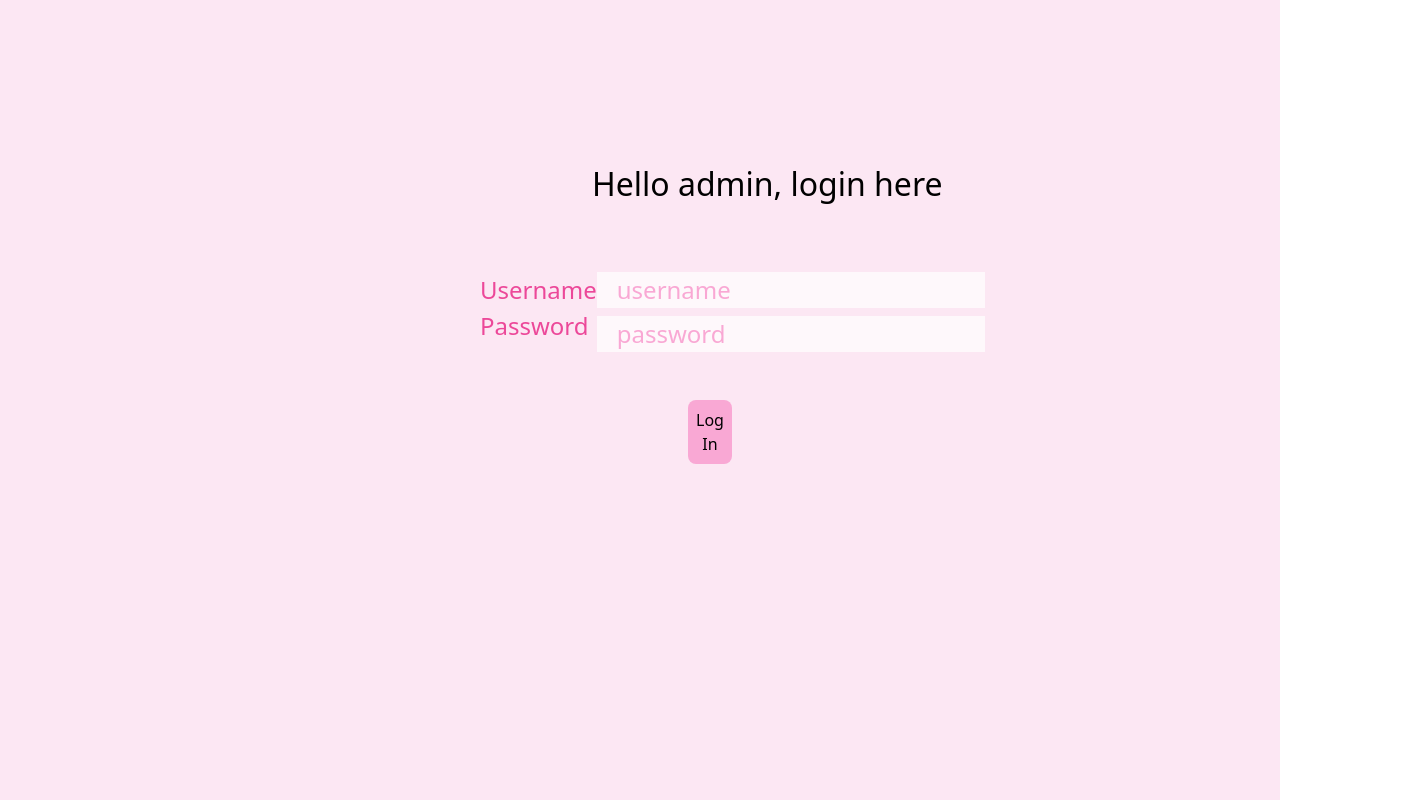
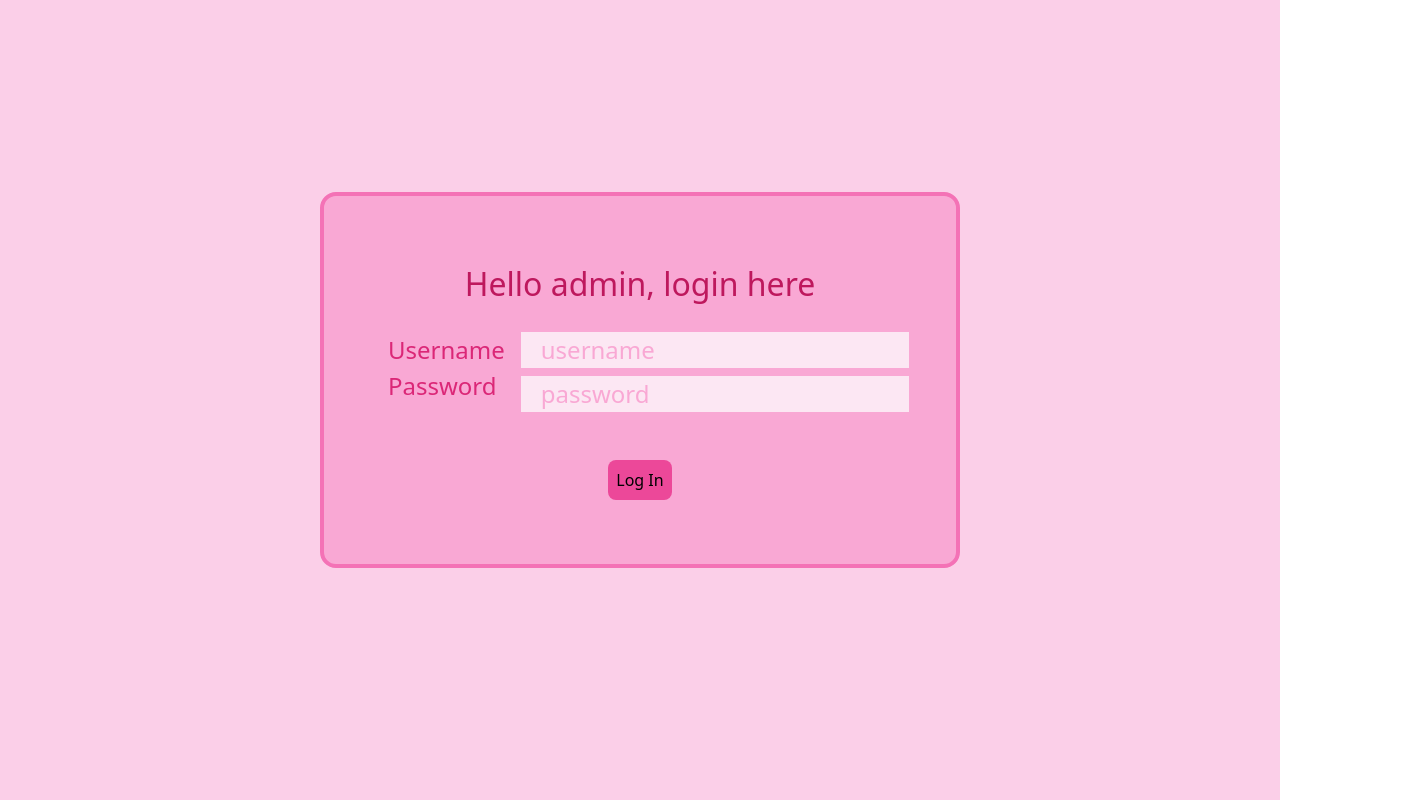
Before and after one commit to pradeepmondal/RestuarantWebapp, a Next.js app in the folder app/: page /admin in a window 1280 px wide. Shown: the whole page, 1420 px wide, since content can reach past the window. Built offline with nearby package versions, Linux system fonts and the light colour scheme.

Commit message:
added local auth token, sign in mech, 1 issue

```diff
--- /dev/null
+++ b/app/src/admComps/AdmLogin.jsx
@@ -0,0 +1,99 @@
+import { useState } from 'react'
+import axios from 'axios'
+
+
+
+
+export default function AdmLogin({fetchLog}) {
+
+    const [username, setUsername] = useState('')
+    const [password, setPassword] = useState('')
+
+
+
+
+
+
+    return  (
+
+    <div className='fixed bg-pink-200 w-screen h-[100vh]'>
+
+      <div className='flex flex-col m-[12rem] sm:m-[12rem] mx-[1rem] sm:mx-[20rem] p-[1rem] sm:p-[4rem] border-4 border-pink-400 bg-pink-300 rounded-[1rem]'>
+
+      <h1 className='flex flex-row justify-center   text-[2rem] text-pink-700'>Hello admin, login here</h1><br />
+
+  <div className='flex flex-row space-x-[0.1rem] sm:space-x-4'>
+
+      <div className='basis-1/2 text-[1.5rem] text-pink-600 space-y-4'>
+          <label>
+          Username
+          </label> <br />
+
+          <label>
+          Password
+          </label>
+      </div>
+
+      <div className='basis-1/2 text-[1.5rem] text-pink-500 space-y-2'>
+          <input onChange = {(e) => {setUsername(e.target.value)}} placeholder='username' className='bg-pink-100 placeholder-pink-300 px-5' /> <br />
+
+          <input onChange = {(e) => {setPassword(e.target.value)}} type='password' placeholder='password' className='bg-pink-100 placeholder-pink-300 px-5'>
+          </input>
+      </div>
+
+
+  </div>
+
+
+  <button
+  className='mx-auto mt-[3rem] bg-pink-500 max-w-fit p-2 rounded-[0.5rem]'
+  onClick={async(e) => {
+    console.log('button clicked');
+    try{
+
+      await axios.post("http://localhost:3001/api/admin/login", {username : username, password : password})
+      .then((res) => {
+        if(res.data.message === 'success'){
+            console.log(res.data);
+            fetchLog(res.data)
+        //   alert('Logged In Successfully')
+
+        }
+
+      })
+    }
+    catch(e){
+
+      console.log(e);
+
+    }
+
+  }}
+  >
+
+      Log In
+
+  </button>
+
+
+
+      </div>
+
+
+
+
+
+
+
+
+    </div>
+
+    )
+
+
+
+
+
+
+
+  }
--- /dev/null
+++ b/app/src/admComps/AdminBuilder.jsx
@@ -0,0 +1,70 @@
+'use client';
+
+import Image from 'next/image'
+import { Inter } from 'next/font/google'
+import { useState } from 'react'
+import axios from 'axios'
+import AdmLogin from '@/admComps/AdmLogin'
+import AdminDash from '@/admComps/AdminDash'
+import dynamic from 'next/dynamic';
+
+
+
+
+const AdminBuilder =  ( () => {
+
+  const [dataFromLogin, setDataFromLogin] = useState('');
+
+  const [tkn, setTkn] =  useState(((typeof window !== 'undefined') ? localStorage.getItem('authTkn') : null))
+
+  const handleDataFromLogin = (data) => {
+    setDataFromLogin(data);
+  }
+
+  const handleLogout = () => {
+    if(typeof window !== 'undefined'){
+        localStorage.removeItem('authTkn')
+        setTkn(null)
+    }
+  }
+
+
+
+
+
+  console.log(tkn);
+
+  return  (
+
+    <div>
+      {tkn !== null ? (
+        <AdminDash tkn = {tkn} data = {null} handleLogout = {handleLogout}/>
+
+    ) : (dataFromLogin.message !== 'success' )? (
+
+      <AdmLogin fetchLog={handleDataFromLogin} />):
+      <AdminDash data={dataFromLogin} tkn = {null} handleLogout = {handleLogout}/>
+
+    }
+
+
+    {/* <AdmLogin fetchLog={handleDataFromLogin} /> */}
+
+
+    </div>
+
+
+
+
+
+
+
+  )
+
+
+
+
+
+})
+
+export default AdminBuilder;
--- /dev/null
+++ b/app/src/admComps/AdminDash.jsx
@@ -0,0 +1,35 @@
+export default function AdmLogin({data, tkn, handleLogout}){
+
+    if((typeof window !== 'undefined') && (data === null)){
+
+        localStorage.setItem('authTkn', tkn)
+        data = {
+            username : 'username'
+        }
+
+    }
+
+    else if((typeof window !== 'undefined')){
+
+        localStorage.setItem('authTkn', data.token)
+
+
+    }
+
+
+
+    return (
+        <div className=" w-screen h-[100vh] bg-orange-100 " >
+            <h1 className="flex justify-center text-orange-500 text-2xl pt-[2rem]">
+            Hello  <span className="text-orange-600 px-2"> {data.username}</span>, welcome to your dashboard !!
+            </h1>
+
+            <button className="" onClick={()=> {
+                handleLogout();
+
+            }}>Log Out</button>
+        </div>
+    )
+
+
+}
--- a/app/src/pages/admin.js
+++ b/app/src/pages/admin.js
@@ -1,90 +1,26 @@
+'use client'
+
 import Image from 'next/image'
 import { Inter } from 'next/font/google'
 import { useState } from 'react'
 import axios from 'axios'
+import AdmLogin from '@/admComps/AdmLogin'
+import AdminDash from '@/admComps/AdminDash'
+import dynamic from 'next/dynamic';
 
-
-
-
-export default function Admin() {
-
-  const [username, setUsername] = useState('')
-  const [password, setPassword] = useState('')
+const AdminBuilder = dynamic(() => import("@/admComps/AdminBuilder"), {
+  ssr: false,
+}
+);
 
 
 
 
 
+const Admin =  () => {
+  return (
+    <AdminBuilder />
+  )
+}
 
-  return  (
-
-  <div className='bg-pink-100 h-[100vh]'>
-
-    <h1 className=' max-w-fit max-h-fit p-[10rem] pl-[37rem] pb-[4rem] text-[2rem]'>Hello admin, login here</h1>
-
-    <div className='flex flex-row px-[20rem] pl-[30rem]'>
-
-        <div className='basis-1/2 text-[1.5rem] text-pink-500 space-y-4'>
-            <label>
-            Username
-            </label> <br />
-
-            <label>
-            Password
-            </label>
-        </div>
-
-        <div className='basis-1/2 text-[1.5rem] text-pink-300 space-y-2'>
-            <input onChange = {(e) => {setUsername(e.target.value)}} placeholder='username' className='bg-white/70 placeholder-pink-300 px-5' /> <br />
-
-            <input onChange = {(e) => {setPassword(e.target.value)}} type='password' placeholder='password' className='bg-white/70 placeholder-pink-300 px-5'>
-            </input>
-        </div>
-
-
-    </div>
-
-
-    <button
-    className='mx-[43rem] mt-[3rem] bg-pink-300 max-w-fit p-2 rounded-[0.5rem]'
-    onClick={async(e) => {
-      console.log('button clicked');
-      try{
-
-        await axios.post("http://localhost:3001/api/admin/login", {username : username, password : password})
-        .then((res) => {
-          if(res.data.message === 'success'){
-            alert('Logged In Successfully')
-          }
-
-        })
-      }
-      catch(e){
-
-        console.log(e);
-
-      }
-
-    }}
-    >
-
-        Log In
-
-    </button>
-
-
-
-
-
-
-  </div>
-
-  )
-
-
-
-
-
-
-
-}
+export default Admin;
--- a/app/tailwind.config.js
+++ b/app/tailwind.config.js
@@ -5,7 +5,8 @@ module.exports = {
     './src/components/**/*.{js,ts,jsx,tsx,mdx}',
     './src/app/**/*.{js,ts,jsx,tsx,mdx}',
     './src/comps/**/*.{js,ts,jsx,tsx,mdx}',
-    './src/styles/globals.css'
+    './src/styles/globals.css',
+    './src/**/*.{js,ts,jsx,tsx,mdx}'
   ],
   theme: {
     extend: {
```
Also changed, not shown: 1 other file (tests, documents, lock files or other folders).
